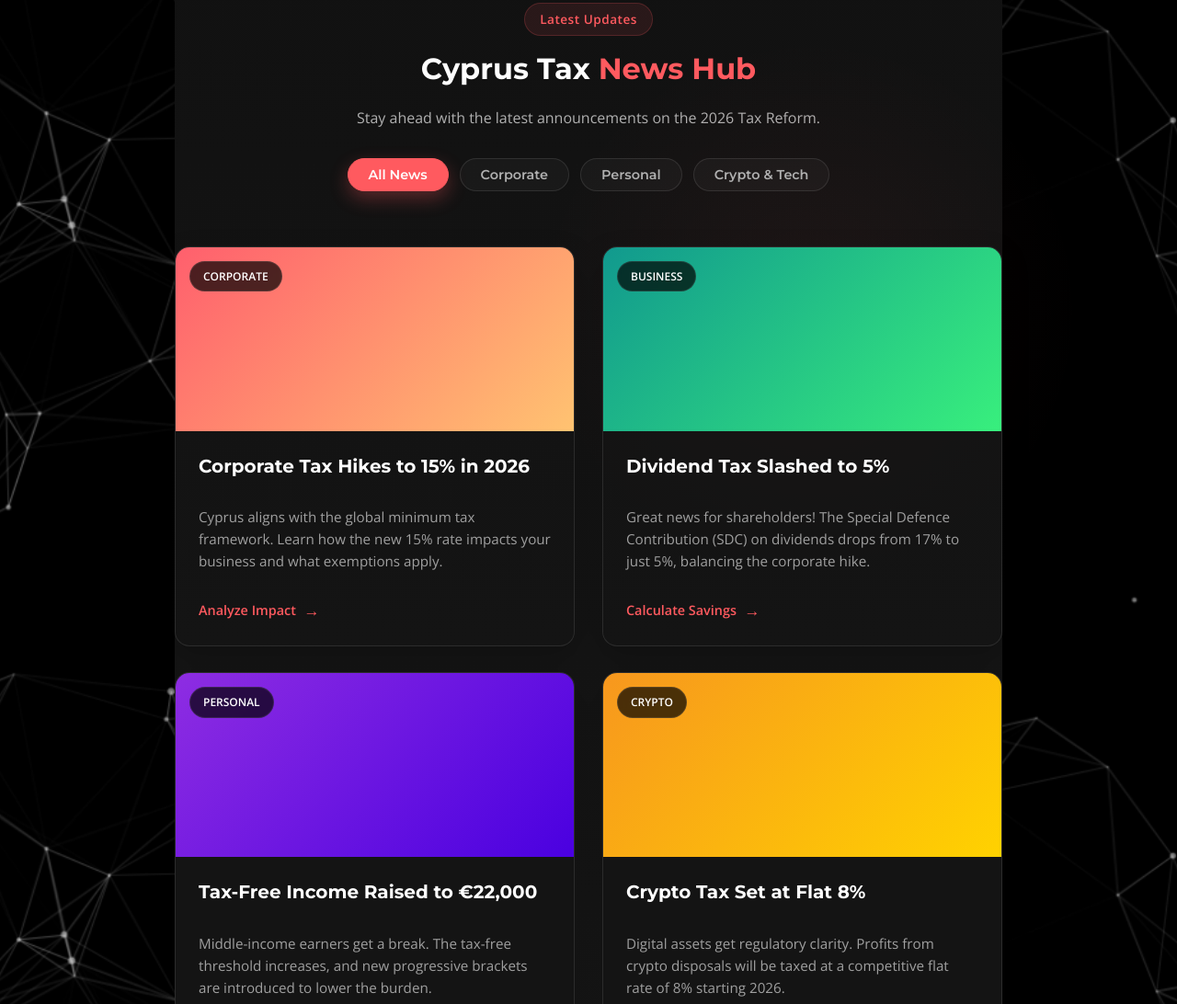
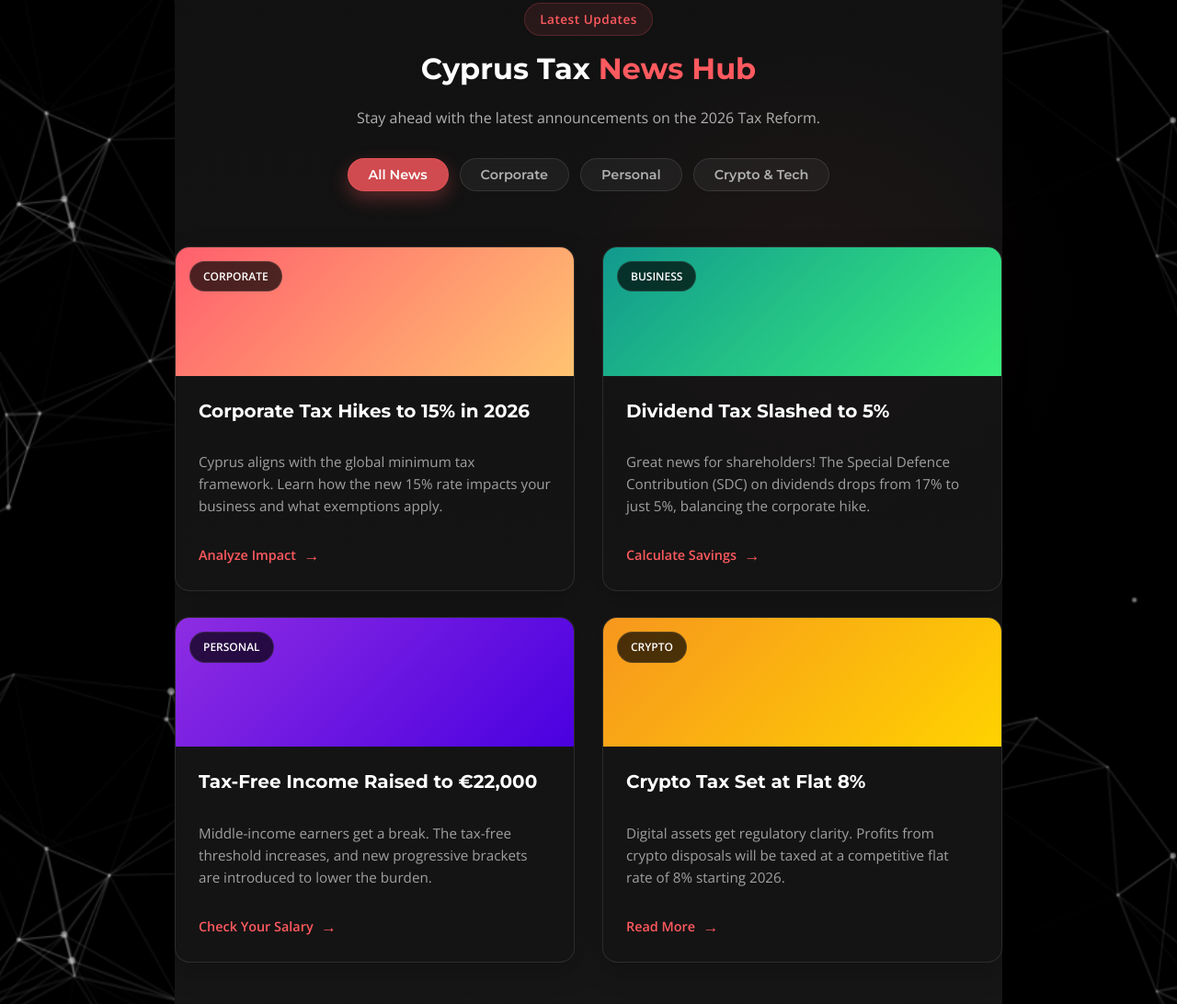
Before and after one commit to demetrisva/taxinfo-solutions, a plain HTML site: page index.html in a window 1280 px wide. Shown: the part 925-2017 px from the top of the page at 92% size. Drawn offline with nearby package versions, Linux system fonts and the light colour scheme.

Commit message:
feat: Enhance news tab button styling with glass effect and transparency adjustments, and reduce news image height.

```diff
--- a/style.css
+++ b/style.css
@@ -351,7 +351,10 @@ h4 {
 
 .news-tab-btn {
     padding: 8px 22px;
-    background: rgba(255, 255, 255, 0.03);
+    background: rgba(255, 255, 255, 0.05);
+    /* Slightly more transparent */
+    backdrop-filter: blur(5px);
+    /* Glass effect */
     border: 1px solid rgba(255, 255, 255, 0.1);
     color: var(--text-muted);
     border-radius: 50px;
@@ -363,15 +366,16 @@ h4 {
 }
 
 .news-tab-btn:hover {
-    background: rgba(255, 255, 255, 0.08);
+    background: rgba(255, 255, 255, 0.1);
     color: var(--text-main);
     transform: translateY(-2px);
 }
 
 .news-tab-btn.active {
-    background: var(--accent);
+    background: rgba(255, 90, 95, 0.8);
+    /* Semi-transparent accent */
     color: white;
-    border-color: var(--accent);
+    border-color: rgba(255, 90, 95, 0.5);
     box-shadow: 0 8px 20px rgba(255, 90, 95, 0.3);
 }
 
@@ -425,7 +429,8 @@ h4 {
 }
 
 .news-img {
-    height: 200px;
+    height: 140px;
+    /* Reduced height */
     width: 100%;
     /* Use CSS Gradients instead of external images for reliability */
     background: linear-gradient(135deg, #2c3e50, #000000);
```
